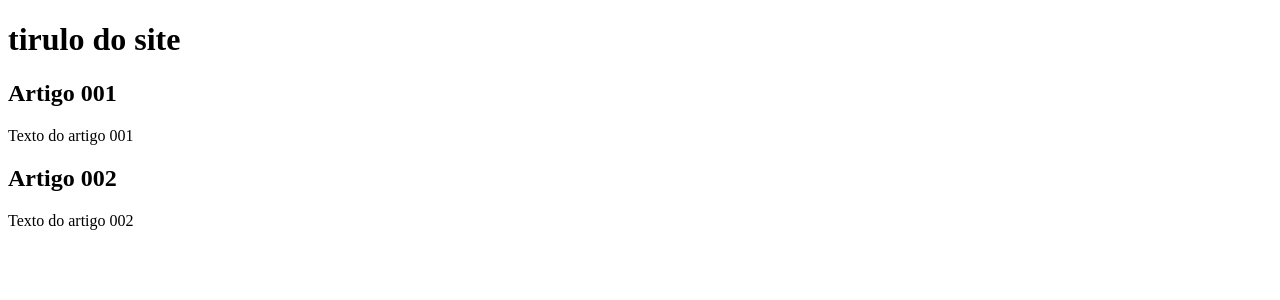
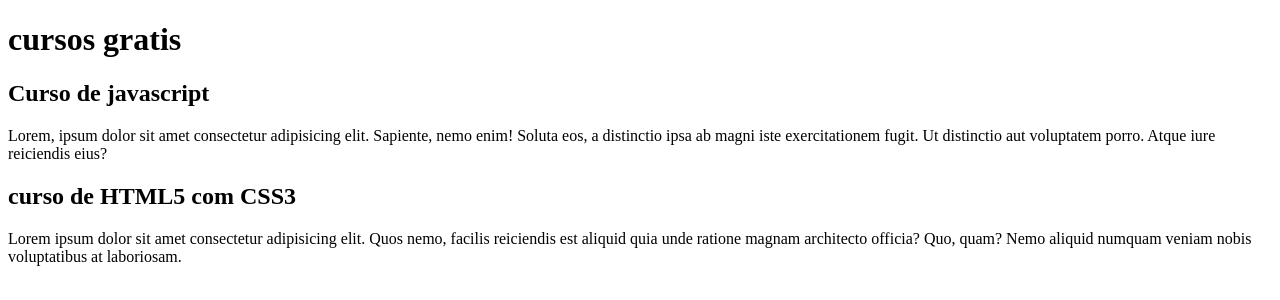
Before and after one commit to renandosantos/projeto-site, a plain HTML site: page index.html in a window 1280 px wide. Drawn offline with Linux system fonts and the light colour scheme.

Commit message:
comecei a escrever o conteudo

```diff
--- a/index.html
+++ b/index.html
@@ -8,15 +8,15 @@
 <body>
     <main>
         <header>
-            <h1>tirulo do site</h1>
+            <h1>cursos gratis</h1>
         </header>
         <article>
-            <h2>Artigo 001</h2>
-            <p>Texto do artigo 001</p>
+            <h2>Curso de javascript</h2>
+            <p>Lorem, ipsum dolor sit amet consectetur adipisicing elit. Sapiente, nemo enim! Soluta eos, a distinctio ipsa ab magni iste exercitationem fugit. Ut distinctio aut voluptatem porro. Atque iure reiciendis eius?</p>
         </article>
         <article>
-            <h2>Artigo 002</h2>
-            <p>Texto do artigo 002</p>
+            <h2>curso de HTML5 com CSS3</h2>
+            <p>Lorem ipsum dolor sit amet consectetur adipisicing elit. Quos nemo, facilis reiciendis est aliquid quia unde ratione magnam architecto officia? Quo, quam? Nemo aliquid numquam veniam nobis voluptatibus at laboriosam.</p>
         </article>
     </main>
 </body>
```
